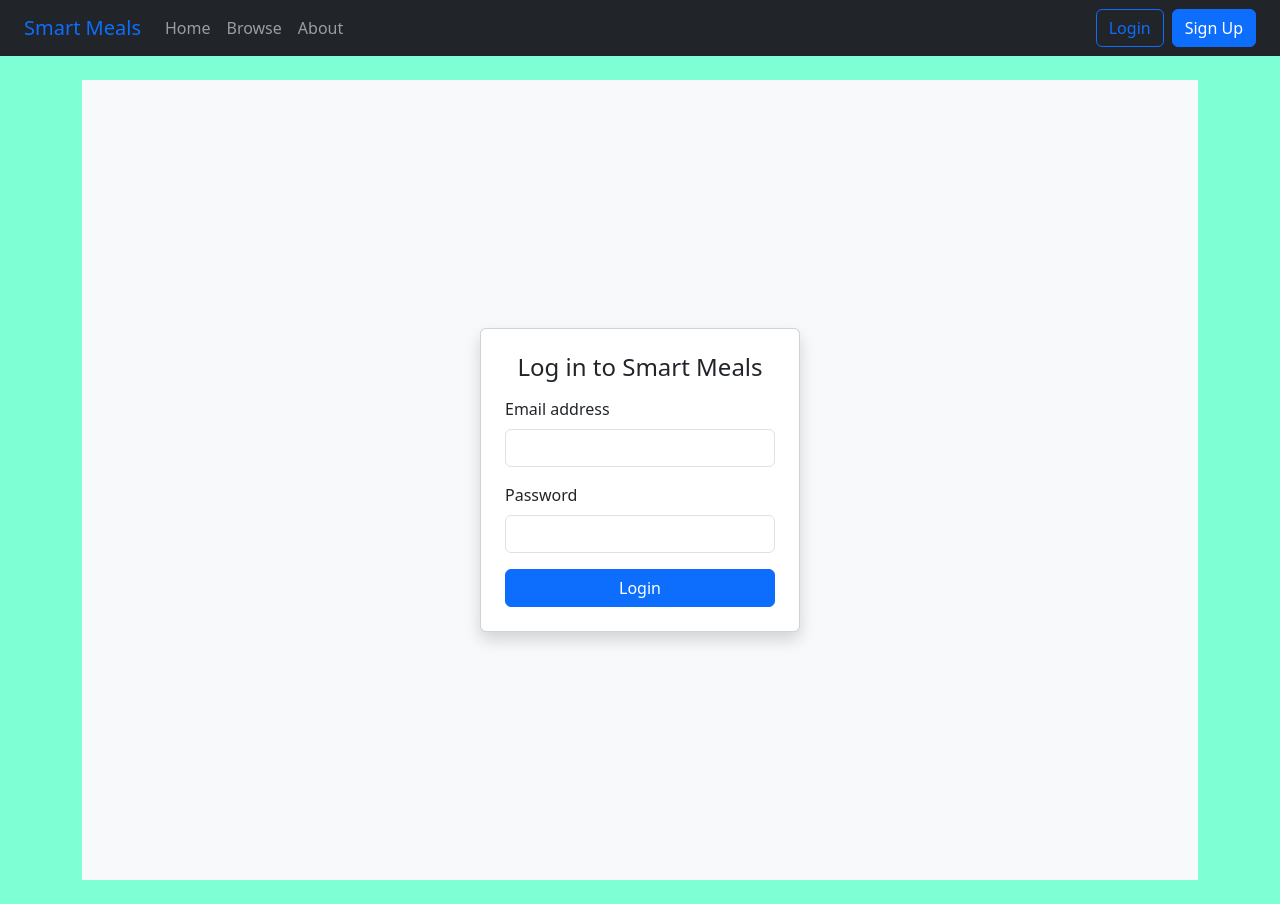
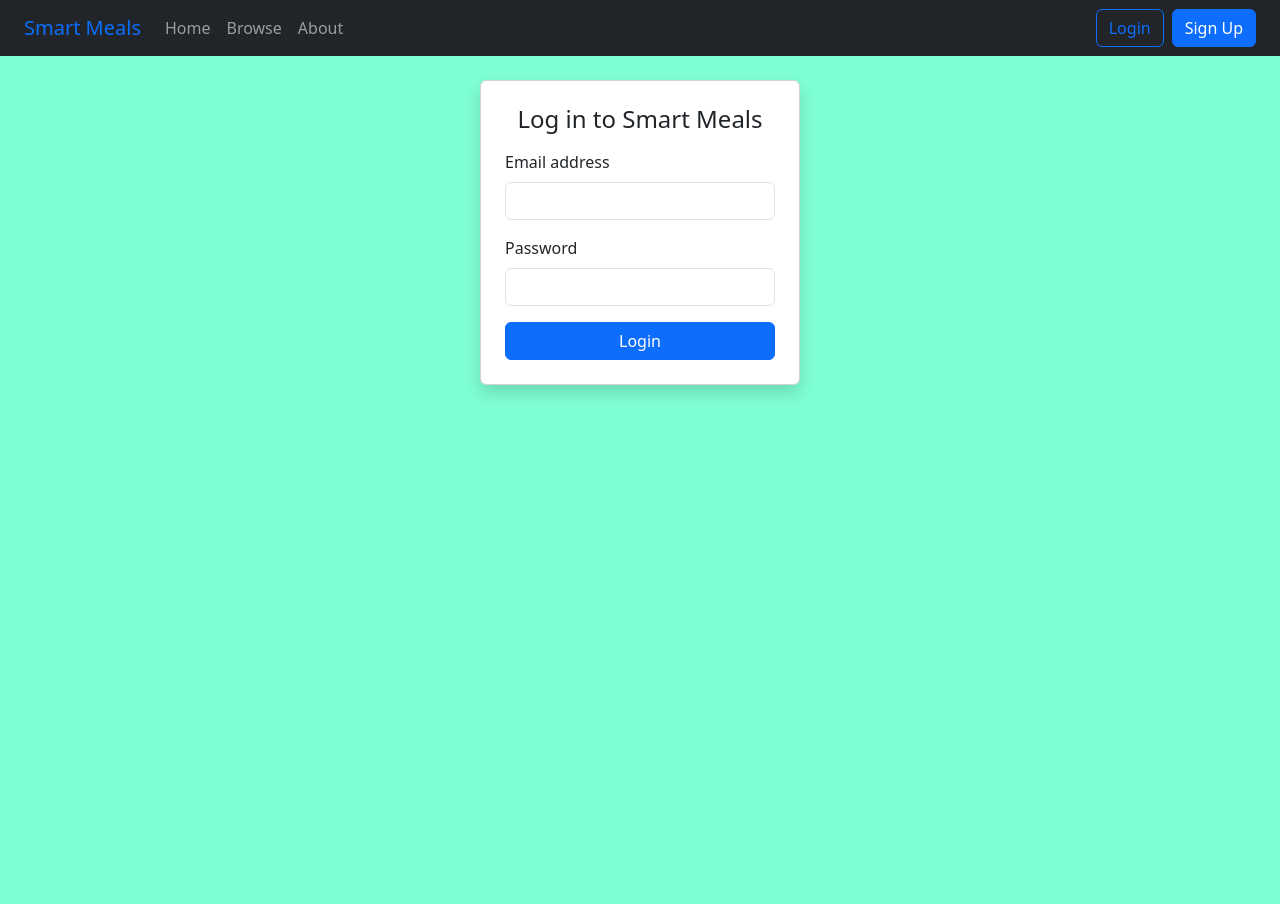
Before and after one commit to Venkat-Gorla/smartmeal-serverless, a React (Vite) app in the folder react-client/: page /login in a window 1280 px wide. After the commit the page ends 800 px from the top, so only its background shows below. Built offline with nearby package versions, Linux system fonts and the light colour scheme.

Commit message:
[react client] remove vertical scrollbar for Login page

```diff
--- a/react-client/src/pages/Login.jsx
+++ b/react-client/src/pages/Login.jsx
@@ -11,7 +11,11 @@
   };
 
   return (
-    <div className="d-flex justify-content-center align-items-center vh-100 bg-light">
+    <div className="d-flex justify-content-center align-items-center">
+      {/* <div
+      className="d-flex justify-content-center align-items-center"
+      style={{ height: "calc(100vh - 56px)", overflowY: "auto" }}
+    > */}
       <div
         className="card p-4 shadow"
         style={{ minWidth: "320px", maxWidth: "400px" }}
```
